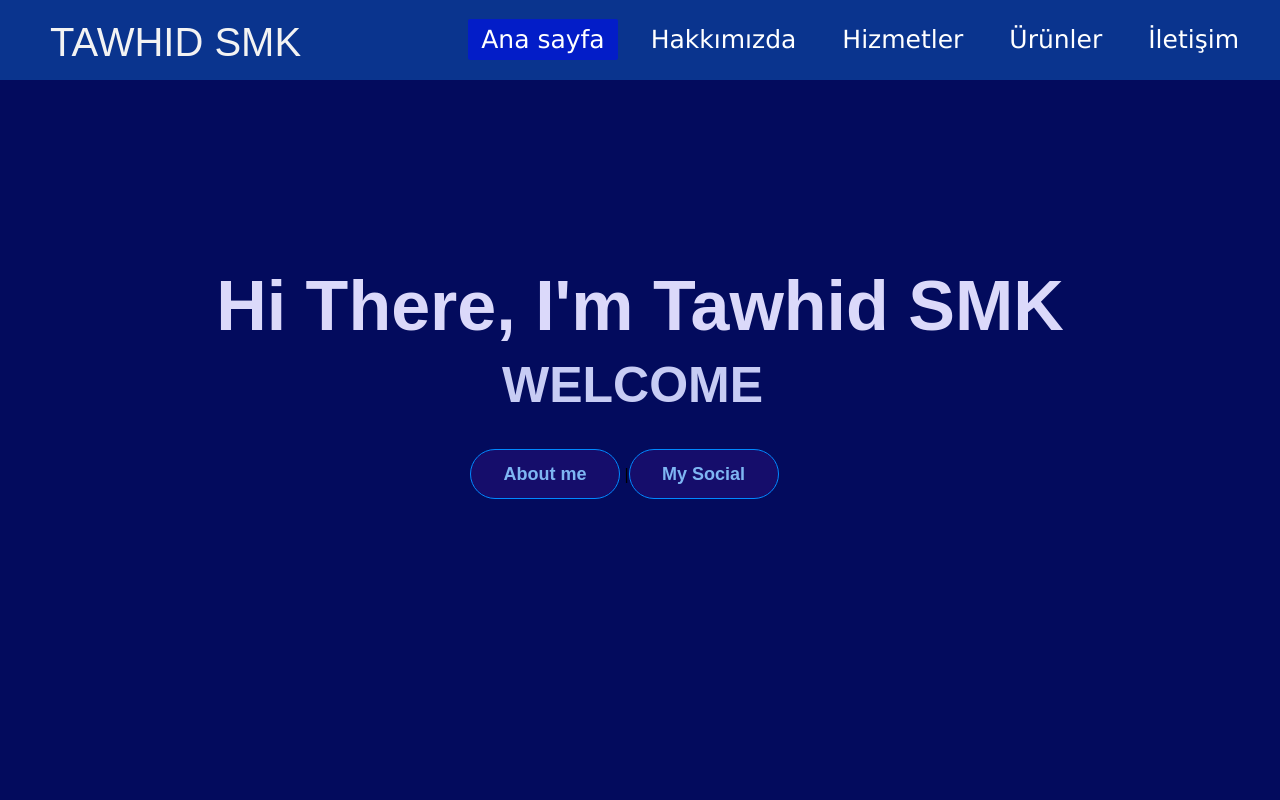
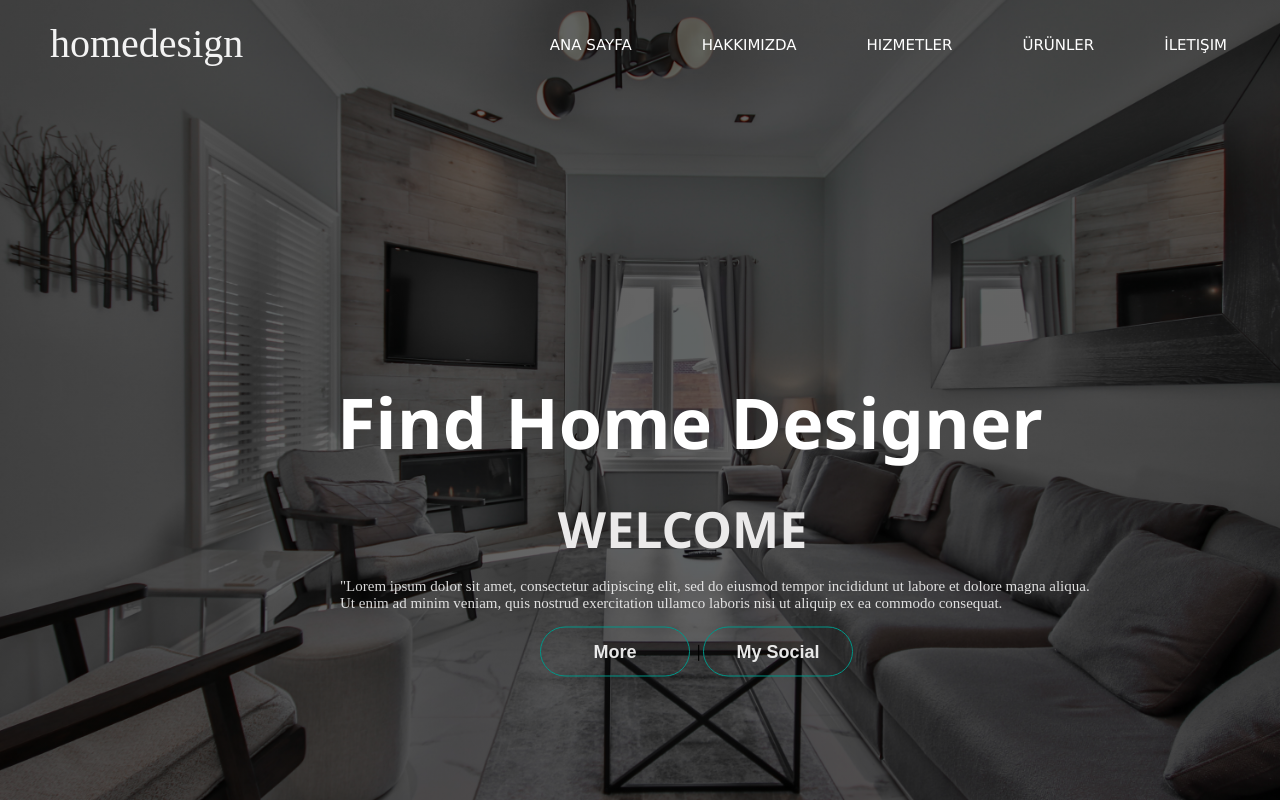
Before and after one commit to Tawhidsmk/first-html, a plain HTML site: page page5/index5.html in a window 1280 px wide. Drawn offline with Linux system fonts and the light colour scheme.

Commit message:
add new project home design

```diff
--- a/page5/index5.html
+++ b/page5/index5.html
@@ -10,7 +10,7 @@
     <div class="container">
         <div class="navbar">
             <div class="logo">
-                <a href="#">TAWHID SMK</a>
+                <a href="#">homedesign</a>
 
             </div>
             <UL>
@@ -22,10 +22,11 @@
             </UL>
         </div>
         <div class="center">
-            <h1><b>Hi There, I'm Tawhid SMK</b></h1>
+            <h1><b>Find Home Designer</b></h1>
         <h2>WELCOME</h2>
+        <p>"Lorem ipsum dolor sit amet, consectetur adipiscing elit, sed do eiusmod tempor incididunt ut labore et dolore magna aliqua. <br>Ut enim ad minim veniam, quis nostrud exercitation ullamco laboris nisi ut aliquip ex ea commodo consequat.</p>
         <div class="buttons">
-            <button>About me</button>
+            <button>More</button>
             |<button>My Social</button>
         </div>
 
--- a/page5/style.css
+++ b/page5/style.css
@@ -5,16 +5,19 @@
 }
 
 .container{
-    background-color: #030b5d;
     height: 100vh;
-    background-size: 100% 100%;
+    background-size:cover;
+    background-image: linear-gradient(rgba(0,0,0,0.6),rgba(0,0,0,0.6)) ,url(backgroun2.jpg);
+    background-position: center;
+
+
 
 }
 
 .container .navbar{
     width: 100%;
     height: 80px;
-    background-color: rgba(22, 112, 214, 0.4)
+    background-color: rgba(22, 112, 214, 0)
 
 }
 
@@ -26,7 +29,7 @@
 .container .logo a{
     text-decoration: none;
     font-size: 40px;
-    font-family: sans-serif;
+    font-family: serif;
     color: #f3f3f3;
 
 }
@@ -39,55 +42,88 @@
 
 .navbar ul li{
     list-style: none;
-    display: inline;
-    margin: 0 8px;
-    line-height: 80px;
+    display: inline-block;
+    margin: 0 20px;
+    line-height: 90px;
+    position: relative;
 }
 
 .navbar ul li a{
     color: white;
     text-decoration: none;
-    font-size: 25px;
+    font-size: 15px;
     padding: 6px 13px;
     font-family:'Lucida Sans', 'Lucida Sans Regular', 'Lucida Grande', 'Lucida Sans Unicode', Geneva, Verdana, sans-serif;
-    transition: .5s;
+    text-transform: uppercase;
+    transition: 0.3s ease-in;
+
+}
+/* .navbar ul li a:hover{
+    border-bottom: 2px solid #009688;
+} */
+.navbar ul li a::after{
+    content: '';
+    height: 3px;
+    width: 0%;
+    background: #009688;
+    position: absolute;
+    left: 0;
+    bottom: 25px;
+    transition: 0.5s;
+}
+.navbar ul li a:hover::after{
+    width: 100%;
 }
 
-.navbar ul li a.active,
-.navbar ul li a:hover{
-    background: rgb(3, 29, 200);
-    border-radius: 2px;
+/* .navbar ul li a:hover{
+    background: rgba(27, 168, 181, 0.836);
+    border-radius: 15px;
 
-}
+} */
 
 .container .center{
     position:absolute;
     top: 50%;
     left: 50%;
     transform: translate(-50%,-50%);
-    font-family:sans-serif;
+    font-family: 'Segoe UI', Tahoma, Geneva, Verdana, sans-serif;
     user-select: none;
 
 }
 .center h1{
-    color:rgb(219, 217, 250);
+    color:rgb(255, 255, 255);
     font-size: 70px;
     font-weight: bold;
     width: 900px;
     text-align: center;
+    padding-left: 100px;
+    padding-top: 250px;
 }
 
 .center h2{
-    color: rgb(199, 204, 244);
+    color: rgb(235, 234, 234);
     font-size: 50px;
     font-weight: bold;
     width: 885px;
-    margin-top: 10px;
+    margin-top: 25px;
     text-align: center;
+    padding-left: 100px;
+
+}
+.center p{
+
+font-size: 15px;
+font-family: serif;
+color: rgba(243, 243, 243, 0.893);
+padding-left: 200px;
+margin-top: 15px;
+
 }
 
 .center .buttons{
-    margin: 35px 280px;
+
+    padding-left: 400px;
+    margin-top: 15px;
 
 }
 
@@ -96,9 +132,9 @@
     width: 150px;
     font-size: 18px;
     font-weight: bold;
-    color: #7eb6f3;
-    background: rgb(21, 13, 107);
-    border: solid 1px rgb(0, 136, 255);
+    color: #ffffffe4;
+    background: transparent;
+    border: solid 1px #009688;
     cursor: pointer;
     outline: none;
     border-radius: 25px;
@@ -106,5 +142,5 @@
 }
 
 .buttons button:hover{
-    background: #1929d1;
+    background: #009688;
 }
```
Also changed, not shown: page6/index6.html (added, +11 -0 lines), page5/backgroun2.jpg (added), page6/style.css (added).
